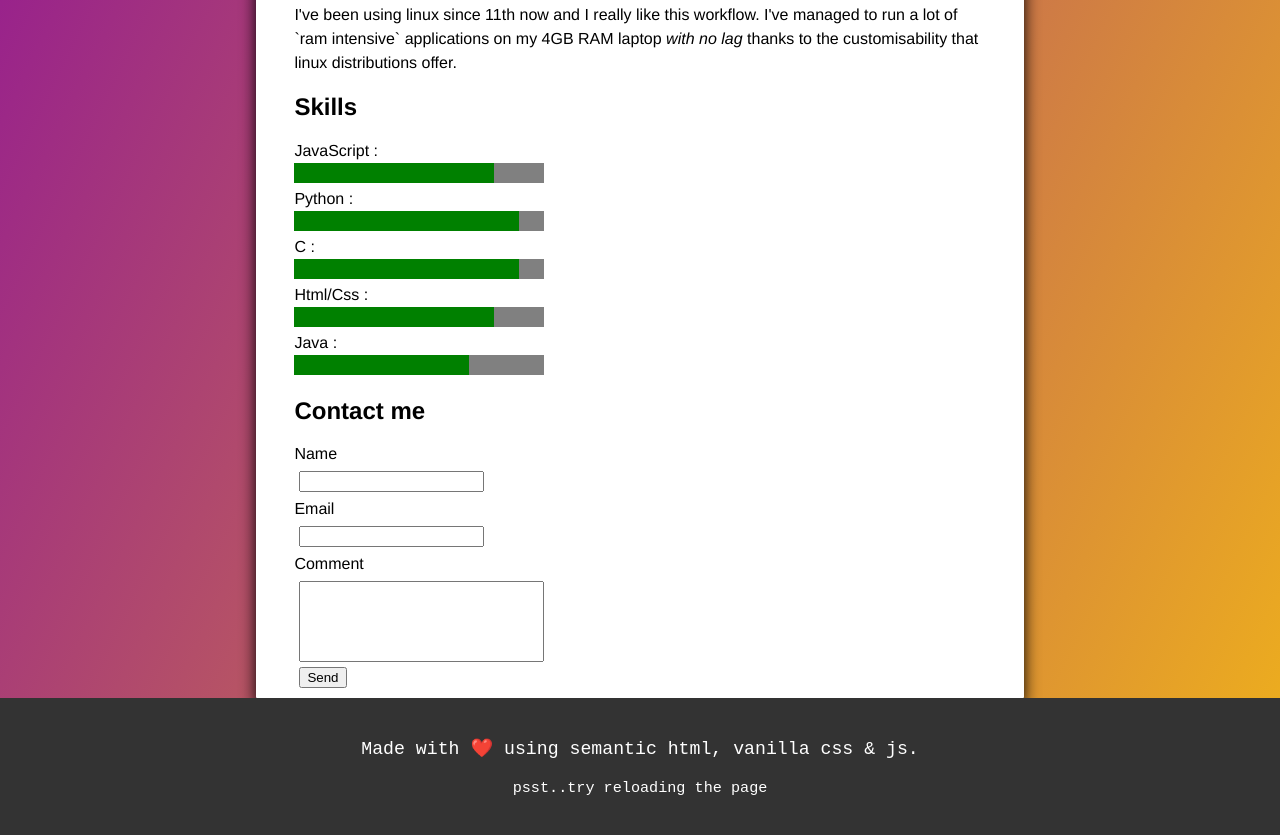
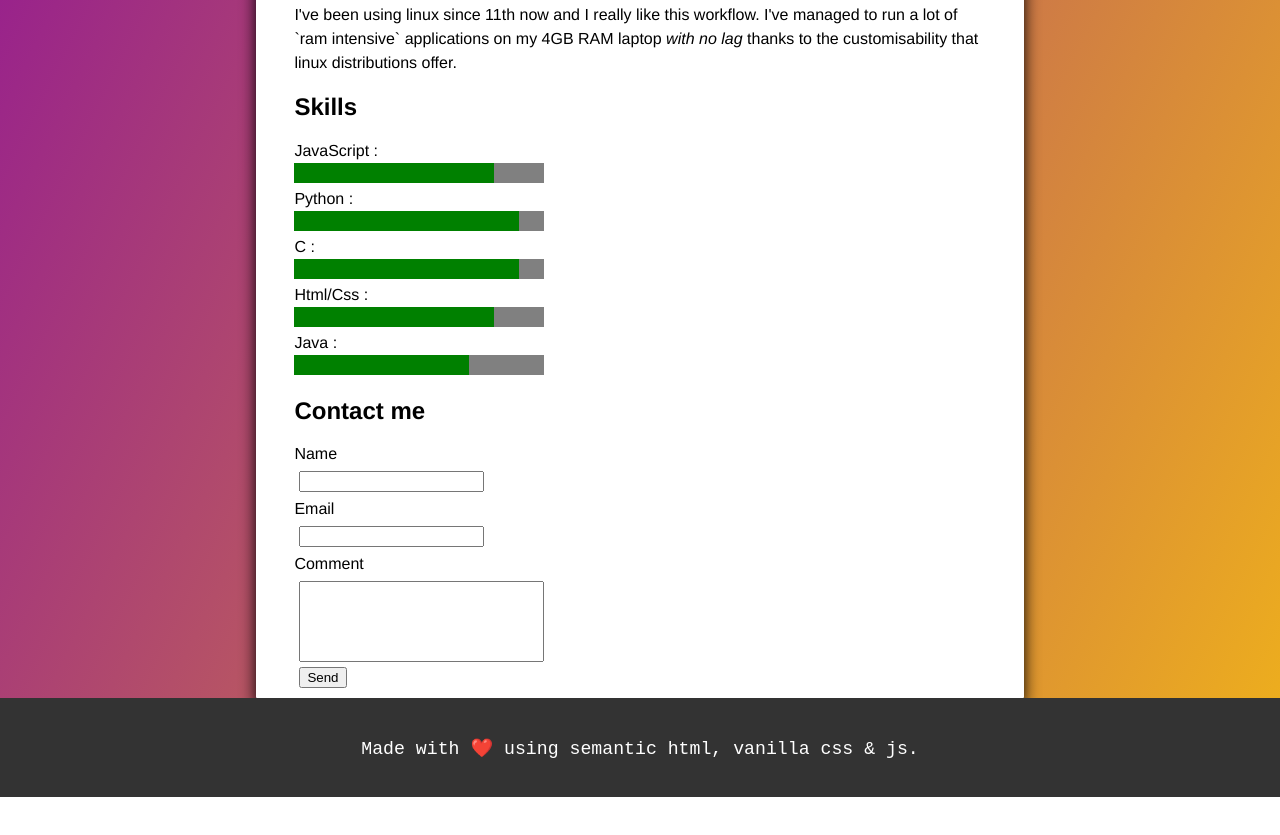
Before and after one commit to balamurali27/balamurali27.github.io, a plain HTML site: page index.html in a window 1280 px wide. Shown: the part 676-1511 px from the top of the page. After the commit the page ends 1473 px from the top, so only its background shows below. Drawn offline with Linux system fonts and the light colour scheme.

Commit message:
Revert "Added a small message for people to notice the random color gradient."
This reverts commit 57f1ae78ae5fa9a35995e29047fb8e1e9efc5c02.

```diff
--- a/index.html
+++ b/index.html
@@ -93,7 +93,6 @@
 	</main>
 	<footer>
 			<p>Made with ❤️ using semantic html, vanilla css &amp; js.</p>
-			<p><small>psst..try reloading the page</small></p>
 			<!-- TODO: social media links <09-05-19, Balamurali M> -->
 	</footer>
 	<script src="scripts/colors.js" charset="utf-8"></script>
```
